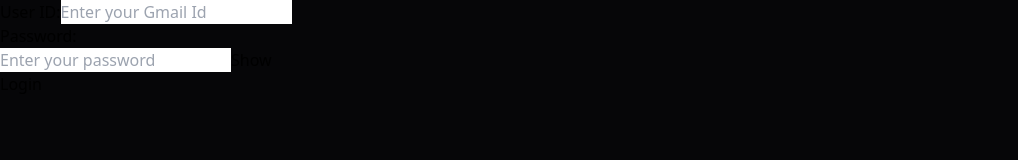
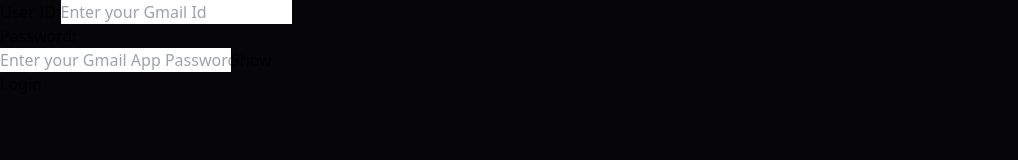
Before and after one commit to kavyansh18/MassMailer, a React (Vite) app in the folder client/: page / in a window 1280 px wide. Shown: the top 160 px of the page, without its empty margins (0-1018 px from the left). Built offline with nearby package versions, Linux system fonts and the light colour scheme.

Commit message:
feat/app-pass-tutorial

```diff
--- a/client/src/EmailForm.jsx
+++ b/client/src/EmailForm.jsx
@@ -89,6 +89,7 @@
       })
       .catch(() => {
         setSendButtonText("Send Email");
+        alert("Failed to send email");
         console.log("failure");
       });
   };
@@ -109,7 +110,7 @@
               id="userId"
               value={userId}
               onChange={(e) => setUserId(e.target.value)}
-              className="w-[270px]  px-3 py-1 text-sm bg-gray-500 rounded"
+              className="w-[290px]  px-3 py-1 text-sm bg-gray-500 rounded"
               placeholder="Enter your Gmail Id"
             />
           </div>
@@ -123,8 +124,8 @@
                 id="password"
                 value={password}
                 onChange={(e) => setPassword(e.target.value)}
-                className="w-[270px] px-3 py-1 text-sm bg-gray-500 rounded"
-                placeholder="Enter your password"
+                className="w-[290px] px-3 py-1 text-sm bg-gray-500 rounded"
+                placeholder="Enter your Gmail App Password"
               />
               <button
                 type="button"
@@ -163,6 +164,7 @@
             recipients in just a few clicks, making it the perfect tool for
             businesses, marketers, and information spreaders.
           </p>
+          <a href="https://www.youtube.com/watch?v=27NianZC7Wk" className="text-white lg:text-right lg:direction-rtl text-[12px] text-center mt-1 hover:text-blue-400"><span className="text-red-500 text-lg">*</span>How to generate Gmail App Password?</a>
         </div>
 
         <div>
```
